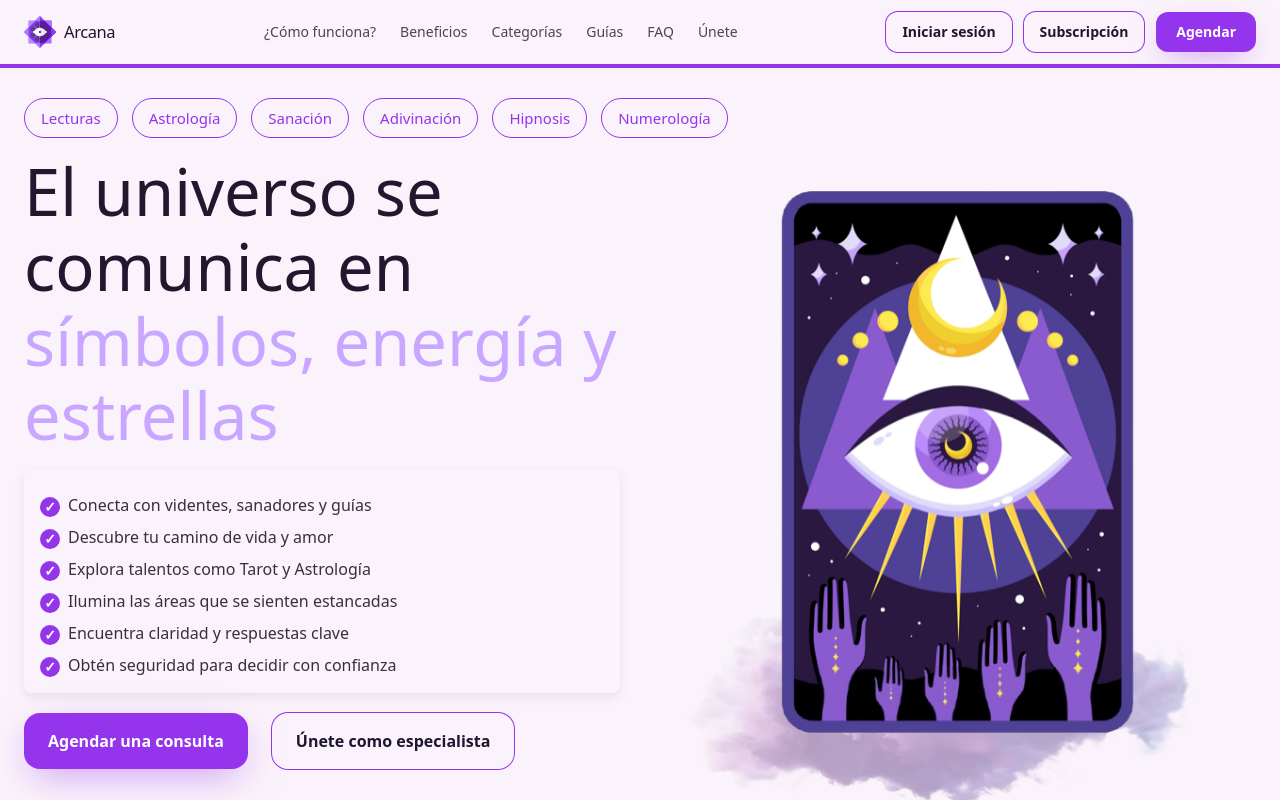
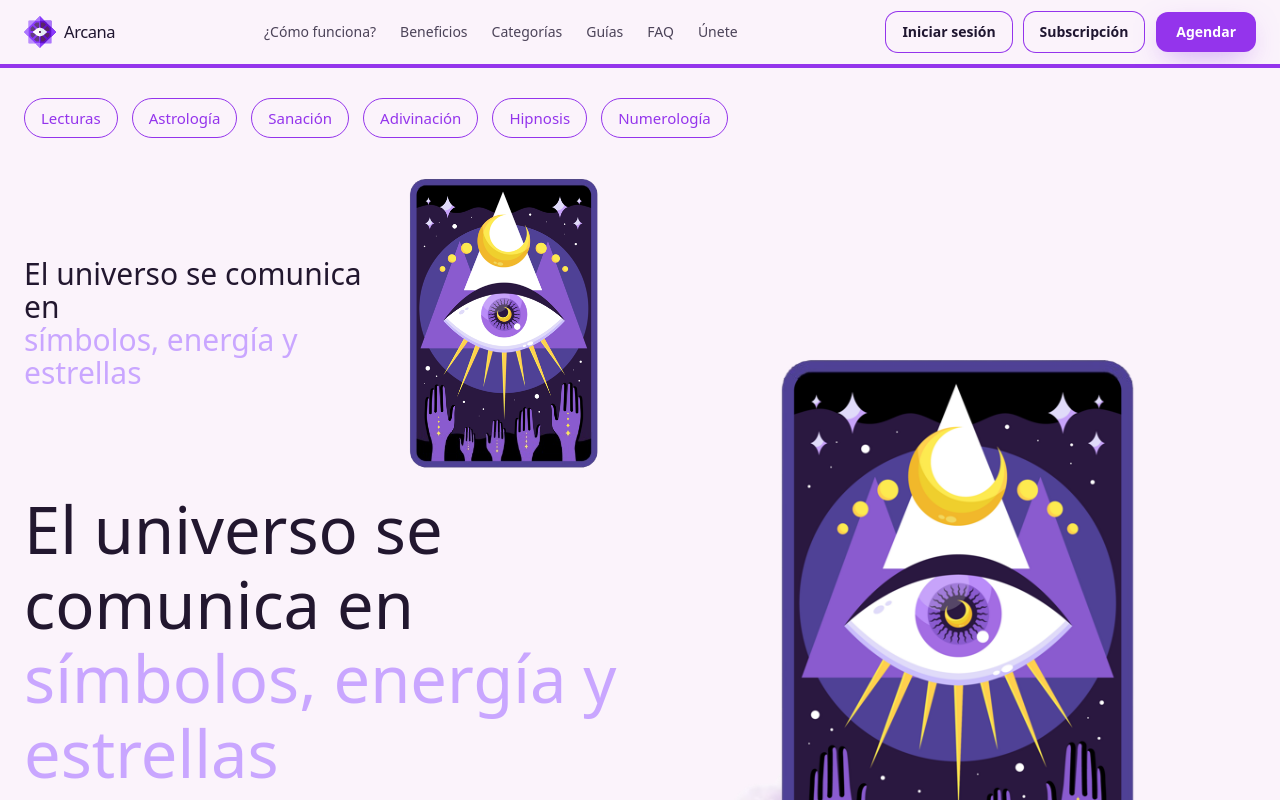
Before and after one commit to arcana302-art/arcana-v2, a Next.js app: page / in a window 1280 px wide. Shown: the top 800 px of the page. Built offline with nearby package versions, Linux system fonts and the light colour scheme.

Commit message:
Update Hero.tsx

```diff
--- a/app/components/Hero.tsx
+++ b/app/components/Hero.tsx
@@ -67,16 +67,10 @@ export default function Hero() {
         <div className="relative mt-0 grid grid-cols-12 gap-y-4 lg:gap-x-10 hero-grid">
           {/* LEFT */}
           <div className="hero-left col-span-12 lg:col-span-6 flex flex-col justify-center">
-            {/* DESKTOP TITLE */}
-            <h1 className="hero-title-1 hidden sm:block text-[65px] font-normal leading-[1.15]">
-              <span className="text-[#22172f]">El universo se comunica en </span>
-              <span className="text-[#c9a6ff]">símbolos, energía y estrellas</span>
-            </h1>
-
-            {/* MOBILE: Título + Carta lado a lado */}
-            <div className="hero-mobile-row sm:hidden flex w-full gap-4 mt-4 items-center">
-              <h1 className="mobile-text w-3/5 text-[#22172f] text-[30px] leading-[1.15] font-normal">
-                El universo se comunica en <br />
+            {/* MOBILE TITLE + CARD */}
+            <div className="hero-title-wrapper-mobile hidden sm:flex flex-row items-center gap-4 w-full">
+              <h1 className="hero-title-mobile text-[#22172f] text-[30px] leading-[1.1] w-3/5">
+                El universo se comunica en<br />
                 <span className="text-[#c9a6ff]">símbolos, energía y estrellas</span>
               </h1>
               <div className="hero-card-mobile w-2/5">
@@ -86,10 +80,16 @@ export default function Hero() {
                   width={560}
                   height={790}
                   priority
-                  className="h-auto w-full scale-[0.78]" // incremento 25%
+                  className="h-auto w-full scale-[0.897]" // incremento 15%
                 />
               </div>
             </div>
+
+            {/* DESKTOP TITLE */}
+            <h1 className="hero-title-1 hidden lg:block text-[65px] font-normal leading-[1.15]">
+              <span className="text-[#22172f]">El universo se comunica en </span>
+              <span className="text-[#c9a6ff]">símbolos, energía y estrellas</span>
+            </h1>
 
             {/* BULLETS */}
             <div className="mt-4 bullets-grid p-4 shadow-bullets rounded-lg bg-transparent">
@@ -104,7 +104,7 @@ export default function Hero() {
             </div>
 
             {/* CTA DESKTOP */}
-            <div className="hidden lg:flex lg:gap-6 mt-5">
+            <div className="hidden lg:flex lg:gap-4 mt-5">
               <a
                 href="#"
                 className="inline-flex items-center justify-center rounded-2xl px-6 h-14 text-white text-base font-semibold"
@@ -158,15 +158,9 @@ export default function Hero() {
           mask-image: radial-gradient(140% 120% at 56% 46%, #000 62%, transparent 100%);
         }
         @keyframes cloud-sway {
-          0% {
-            transform: translateX(-52%);
-          }
-          50% {
-            transform: translateX(-44%);
-          }
-          100% {
-            transform: translateX(-52%);
-          }
+          0% { transform: translateX(-52%); }
+          50% { transform: translateX(-44%); }
+          100% { transform: translateX(-52%); }
         }
 
         /* MOBILE */
@@ -186,17 +180,15 @@ export default function Hero() {
             overflow: hidden;
             text-overflow: ellipsis;
           }
+          .hero-title-1 { display: none; } /* Ocultar título Desktop */
+          .hero-title-mobile { display: flex; }
           .bullets-grid {
             grid-template-columns: 1fr;
             gap-y: 12px;
-            margin-top: 16px; /* ajuste spacing */
           }
           .bullet-text {
             font-size: 14px;
             line-height: 1.4;
-          }
-          .hero-mobile-row {
-            margin-bottom: 16px; /* espacio entre fila y bullets */
           }
         }
 
@@ -213,7 +205,7 @@ export default function Hero() {
 
         /* Bullets recuadro */
         .shadow-bullets {
-          box-shadow: 0 4px 12px rgba(0, 0, 0, 0.08);
+          box-shadow: 0 4px 12px rgba(0,0,0,0.08);
         }
       `}</style>
     </section>
```
